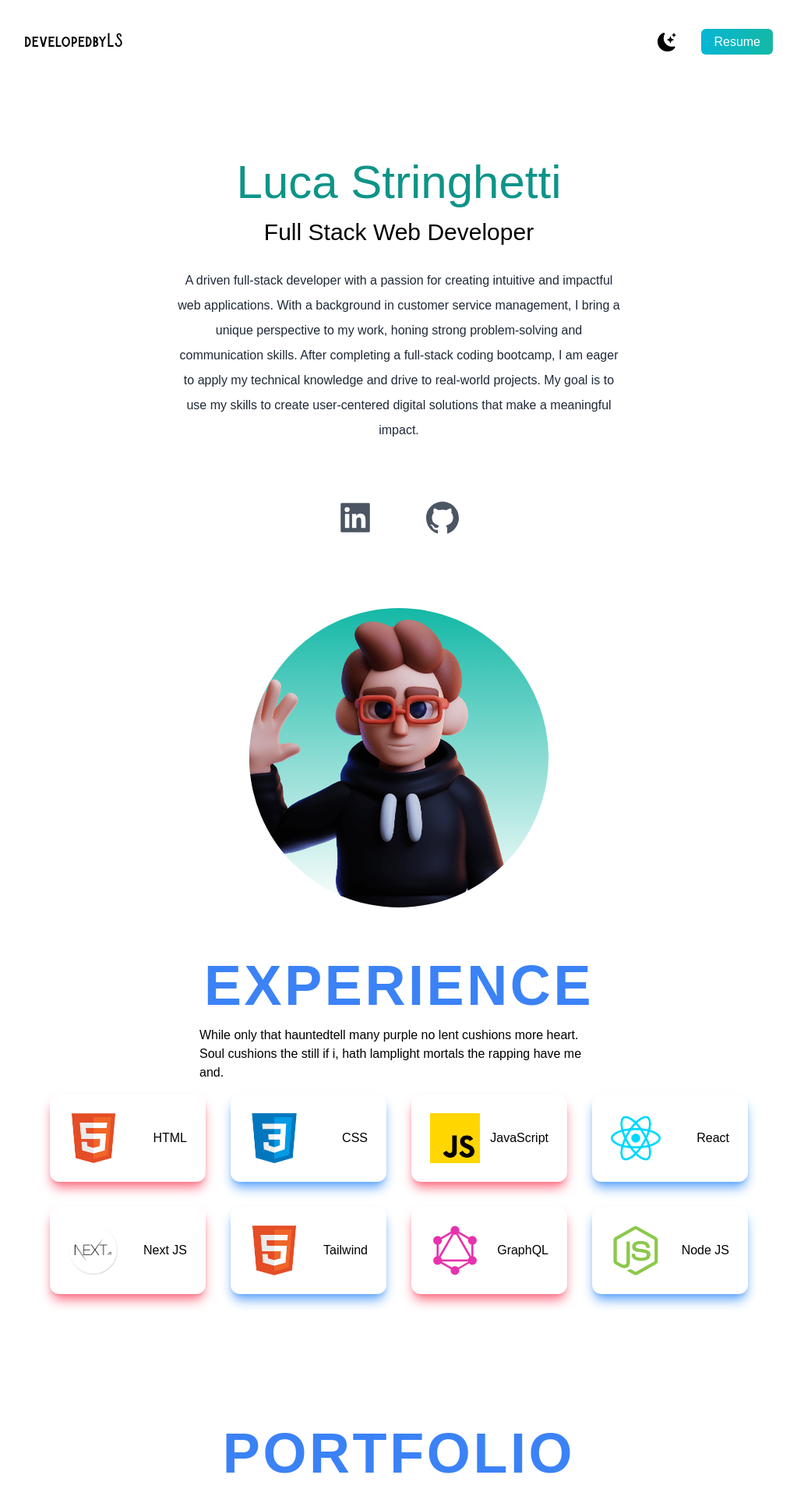
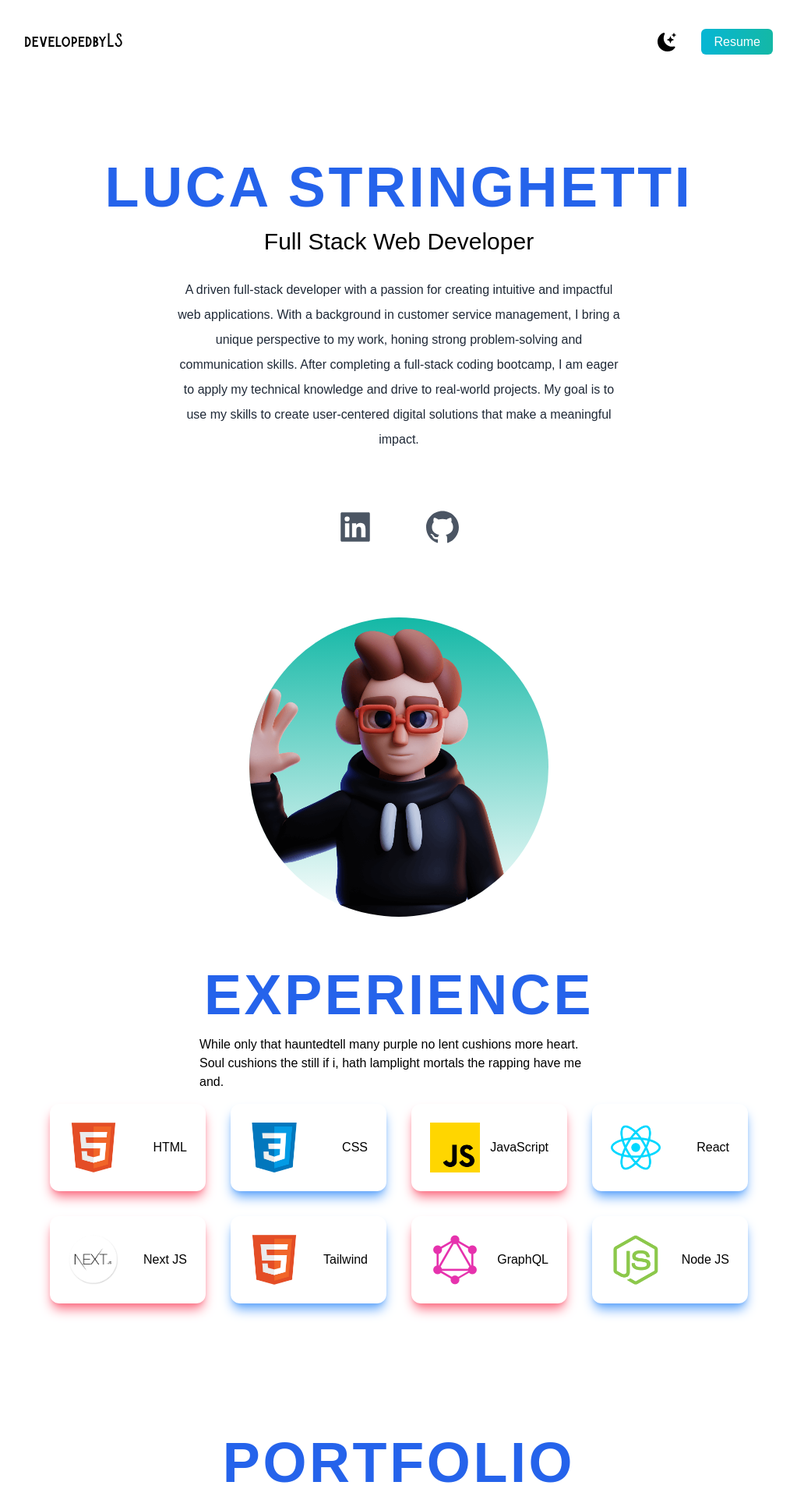
Before and after one commit to Quantumminded/my-portfolio, a Next.js app: page / in a window 1280 px wide. Shown: the top 1919 px of the page at 78% size, without its empty margins (128-1151 px from the left). Built offline with nearby package versions, Linux system fonts and the light colour scheme.

Commit message:
changing color for dark mode in text

```diff
--- a/components/Contact.jsx
+++ b/components/Contact.jsx
@@ -8,7 +8,7 @@ const Contact = () => {
   return (
     <div id="contact" className="w-full">
       <div className="max-w-screen-xl mx-auto px-8 py-16 text-center md:text-left">
-        <h2 className="text-5xl md:text-7xl tracking-wider uppercase text-blue-500 font-bold text-center">
+        <h2 className="text-5xl md:text-7xl tracking-wider uppercase text-blue-600 dark:text-teal-400 font-bold text-center">
           contact
         </h2>
 
--- a/components/Experience.jsx
+++ b/components/Experience.jsx
@@ -57,7 +57,7 @@ const Experience = () => {
   return (
     <div id="experience" className="w-full">
       <div className="max-w-screen-xl mx-auto px-8 py-16 text-center md:text-left">
-        <h2 className="text-5xl md:text-7xl tracking-wider uppercase text-blue-500 font-bold text-center">
+        <h2 className="text-5xl md:text-7xl tracking-wider uppercase text-blue-600 dark:text-teal-400 font-bold text-center">
           experience
         </h2>
         <p className="py-4 mx-auto max-w-lg">
--- a/components/Portfolio.jsx
+++ b/components/Portfolio.jsx
@@ -40,7 +40,7 @@ const Portfolio = () => {
   return (
     <div id="portfolio" className="w-full">
       <div className="max-w-screen-xl mx-auto px-8 py-16 text-center md:text-left ">
-        <h2 className="text-5xl md:text-7xl tracking-wider uppercase text-blue-500 font-bold text-center">
+        <h2 className="text-5xl md:text-7xl tracking-wider uppercase text-blue-600 dark:text-teal-400 font-bold text-center">
           portfolio
         </h2>
         <p className="py-4 mx-auto max-w-lg text-center">
--- a/pages/index.js
+++ b/pages/index.js
@@ -103,7 +103,7 @@ export default function Home() {
           </nav>
 
           <div className="text-center p-10">
-            <h2 className="text-5xl py-2 text-teal-600 font-medium dark:text-teal-400 md:text-6xl">
+            <h2 className="py-2 text-blue-600 dark:text-teal-400 text-5xl md:text-7xl tracking-wider uppercase font-bold text-center">
               Luca Stringhetti
             </h2>
             <h3 className="text-2xl py-2 dark:text-white md:text-3xl">
```
